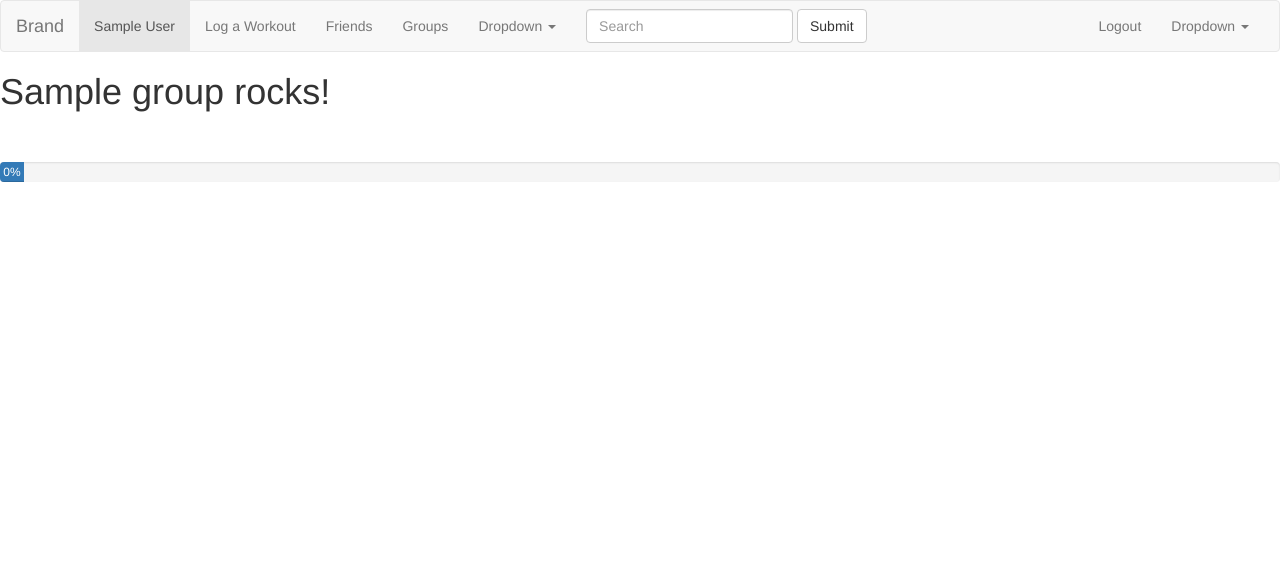
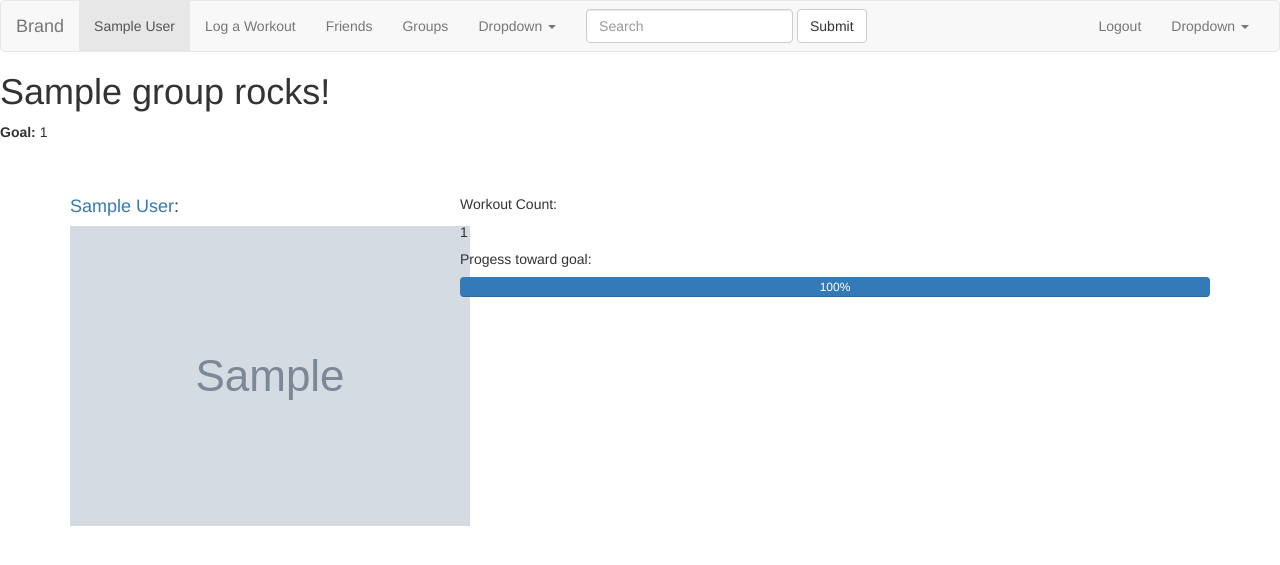
Before and after one commit to mlburgos/GoTeamGo, a Flask app: page /groups/1 in a window 1280 px wide. Shown: the top 565 px of the page. Run offline with Flask 2, Linux system fonts and the light colour scheme; the visitor is signed in with stand-in values (Sample User, id 1); tables that the repository leaves empty hold one stand-in row (values such as "Sample post"); grey boxes marked "Sample" are stand-in pictures; some libraries are stand-ins or nearby versions.

Commit message:
Group Profile: added user progress bars on group profile.

```diff
--- a/helper.py
+++ b/helper.py
@@ -99,7 +99,7 @@ def calc_progress(workout_count, goal):
     """
 
     if goal == 0:
-        return 0
+        return [0, 0]
     else:
         progress = (float(workout_count)/goal)*100
         return [progress, "{0:.0f}%".format(progress)]
--- a/server.py
+++ b/server.py
@@ -243,14 +243,6 @@ def user_profile(user_id):
 
     personal_progress, personal_progress_formatted = calc_progress(workout_count, personal_goal)
 
-    # Prevents division by 0.
-    # if personal_goal == 0:
-    #     personal_progress = 0
-    # else:
-    #     personal_progress = (float(workout_count)/personal_goal)*100
-
-    # personal_progress_formatted = format_progress(personal_progress)
-
     # Defines the max for the personal progress bar.
     personal_valuemax = max(personal_progress, 100)
 
@@ -282,25 +274,35 @@ def user_profile(user_id):
 @login_required
 def group_profile(group_id):
 
-    group = Group.query.filter_by(group_id=group_id).first()
+    group = Group.by_id(group_id)
     group_name = group.group_name
 
     group_users = group.users
 
-    goal = Goal.query.filter_by(group_id=group_id)\
-                     .order_by(Goal.date_iniciated.desc())\
-                     .first()
+    group_goal = Goal.get_current_goal(group_id)
 
-    user_id_user_name_workouts = []
-    #
-    # Start with figuring out the logic for each user separately, ie on the
-    # user_profile page and then implement it here
-    #
-    # for user in group_users:
+    users_full_info = []
 
+    for user in group_users:
+        name = user.first_name + " " + user.last_name
+        # Returns the number of workouts done since most recent Monday.
+        workout_count = get_weeks_workout_count(user.user_id)
+        progress, progress_formatted = calc_progress(workout_count, group_goal)
+
+        users_full_info.append([user.user_id,
+                                name,
+                                user.photo_url,
+                                workout_count,
+                                progress,
+                                progress_formatted
+                                ])
+
+    print users_full_info
 
     return render_template("group-profile.html",
                            group_name=group_name,
+                           group_goal=group_goal,
+                           users_full_info=users_full_info,
                            )
 
 
@@ -338,16 +340,18 @@ def join_new_group():
 def show_user_groups():
     """Returns all groups the user """
 
-    user_id = session.get('user_id')
-    user = User.query.filter_by(user_id=user_id).first()
-    first_name = user.first_name
-    groups = []
-
     if 'user_id' in session:
+        user_id = session.get('user_id')
+        user = User.by_id(user_id)
+        first_name = user.first_name
         user_groups = user.groups
 
-        for group in user_groups:
-            groups.append((group.group_name, group.group_id))
+        groups = [(group.group_name,
+                   group.group_id,
+                   )
+                  for group in user_groups
+                  ]
+
     else:
         flash("Please login")
         return redirect("/login")
--- a/templates/group-profile.html
+++ b/templates/group-profile.html
@@ -1,19 +1,38 @@
 {% extends 'base.html' %}
 {% block content %}
 
-<div class="" style="width:40%;">
+<div class="">
 <div>
   <h1>{{ group_name }} rocks!</h1>
+  <label>Goal:</label>
+  {{ group_goal }}
 </div>
 
 </div> <!-- heading and user_photo -->
 <br>
 <br>
 
-<div class="progress">
-  <div class="progress-bar" role="progressbar" aria-valuenow="0" aria-valuemin="0" aria-valuemax="100" style="min-width: 2em;">
-    0%
+<div class="container" >
+  {% for user_id, name, photo_url, workout_count, progress, formatted_progress in users_full_info %}
+  <div class="row">
+    <div class="col-xs-4">
+        <h4><a href="/users/{{ user_id }}">{{ name }}</a>:</h4>
+        <img src="{{ photo_url }}">
+    </div> <!-- heading and user_photo -->
+
+    <div class="col-xs-8">
+      <h5>Workout Count:</h5>
+      {{ workout_count }}
+      <br>
+      <h5>Progess toward goal:</h5>
+      <div class="progress">
+        <div class="progress-bar" role="progressbar" aria-valuenow="{{ progress }}" aria-valuemin="0" aria-valuemax="100" style="min-width: 2em; width: {{ progress }}%">
+          {{ formatted_progress }}
+        </div>
+      </div>
+    </div>
   </div>
+  {% endfor %}
 </div>
 
 {% endblock %}
```
Also changed, not shown: sample_data.py (+11 -0 lines).
